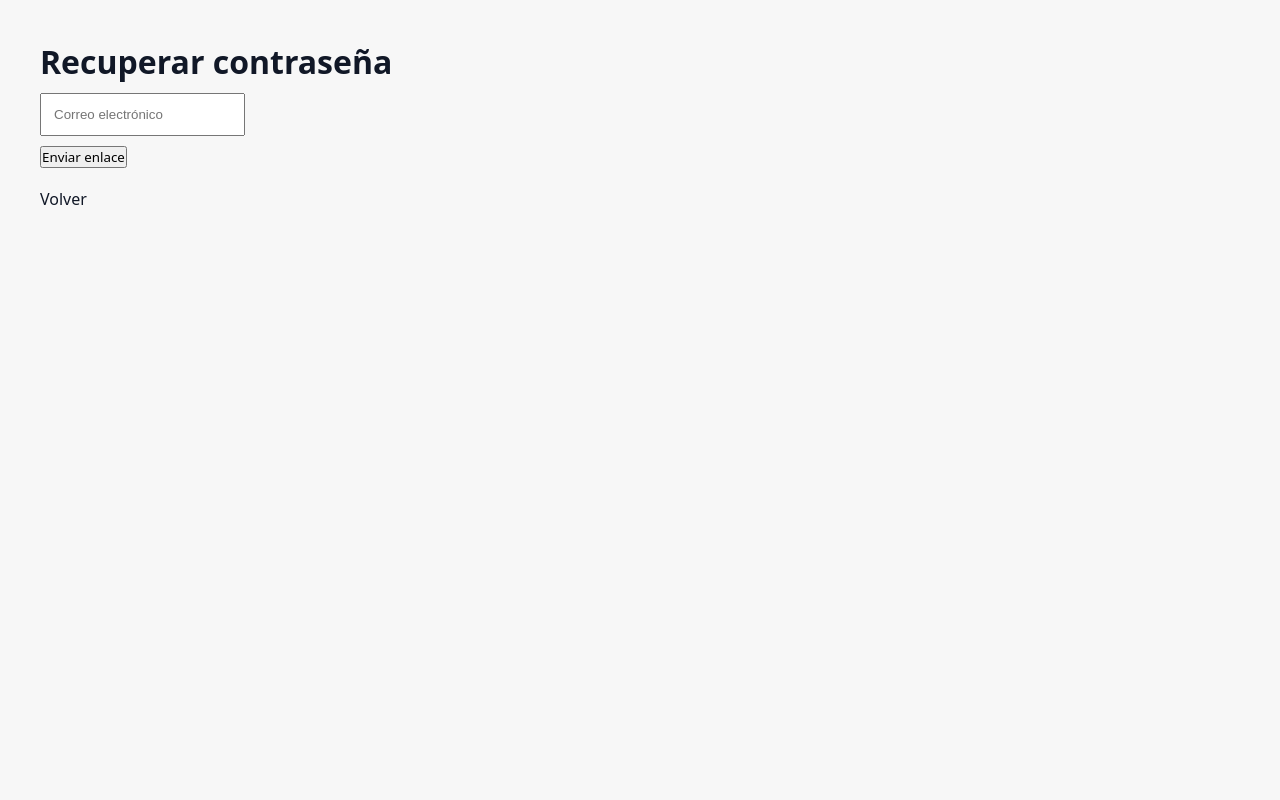
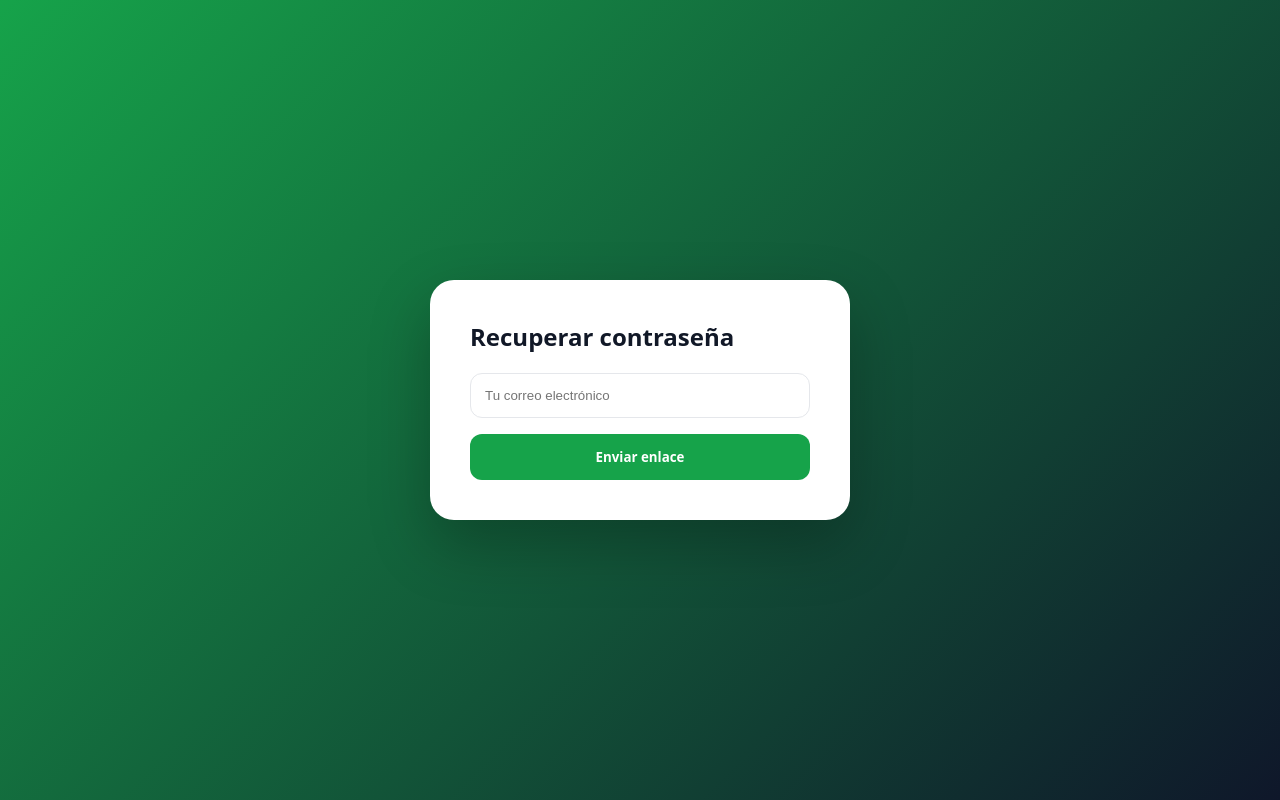
Before and after one commit to andcorguz21-web/golplay, a Next.js app: page /forgot-password in a window 1280 px wide. Built offline with nearby package versions, Linux system fonts and the light colour scheme; no server answers.

Commit message:
Auth fixes, password reset flow, UI improvements and business model updates

```diff
--- a/pages/forgot-password.tsx
+++ b/pages/forgot-password.tsx
@@ -1,51 +1,99 @@
 import { useState } from 'react'
 import { supabase } from '@/lib/supabase'
-import { useRouter } from 'next/router'
 
 export default function ForgotPassword() {
   const [email, setEmail] = useState('')
   const [sent, setSent] = useState(false)
-  const router = useRouter()
+  const [loading, setLoading] = useState(false)
 
-  const sendReset = async () => {
+  const sendReset = async (e: React.FormEvent) => {
+    e.preventDefault()
+    setLoading(true)
+
     const { error } = await supabase.auth.resetPasswordForEmail(email, {
-      redirectTo: 'https://golplay.app/reset-password',
+      redirectTo: `${window.location.origin}/reset-password`,
     })
 
+    setLoading(false)
+
     if (!error) setSent(true)
-    else alert(error.message)
   }
 
   return (
-    <main style={{ padding: 40 }}>
-      <h1>Recuperar contraseña</h1>
+    <main style={styles.page}>
+      <div style={styles.card}>
+        <h1 style={styles.title}>Recuperar contraseña</h1>
 
         {sent ? (
-        <p>Revisa tu correo para restablecer tu contraseña.</p>
+          <p style={styles.success}>
+            Te enviamos un enlace para restablecer tu contraseña.
+          </p>
         ) : (
-        <>
+          <form onSubmit={sendReset}>
             <input
-            placeholder="Correo electrónico"
+              type="email"
+              placeholder="Tu correo electrónico"
               value={email}
               onChange={(e) => setEmail(e.target.value)}
-            style={{ padding: 12, marginTop: 10 }}
+              required
+              style={styles.input}
             />
 
             <button
-            onClick={sendReset}
-            style={{ display: 'block', marginTop: 10 }}
+              type="submit"
+              disabled={loading}
+              style={styles.button}
             >
-            Enviar enlace
+              {loading ? 'Enviando…' : 'Enviar enlace'}
             </button>
-        </>
+          </form>
         )}
-
-      <p
-        style={{ marginTop: 20, cursor: 'pointer' }}
-        onClick={() => router.push('/login')}
-      >
-        Volver
-      </p>
+      </div>
     </main>
   )
 }
+
+const styles: any = {
+  page: {
+    minHeight: '100vh',
+    display: 'flex',
+    justifyContent: 'center',
+    alignItems: 'center',
+    background: 'linear-gradient(135deg, #16a34a, #0f172a)',
+    padding: 20,
+  },
+  card: {
+    background: 'white',
+    padding: 40,
+    borderRadius: 24,
+    width: '100%',
+    maxWidth: 420,
+    boxShadow: '0 25px 60px rgba(0,0,0,.25)',
+  },
+  title: {
+    fontSize: 24,
+    fontWeight: 700,
+    marginBottom: 20,
+  },
+  input: {
+    width: '100%',
+    padding: 14,
+    borderRadius: 12,
+    border: '1px solid #e5e7eb',
+    marginBottom: 16,
+  },
+  button: {
+    width: '100%',
+    padding: 14,
+    borderRadius: 12,
+    background: '#16a34a',
+    color: 'white',
+    border: 'none',
+    fontWeight: 600,
+    cursor: 'pointer',
+  },
+  success: {
+    color: '#16a34a',
+    fontWeight: 500,
+  },
+}
```
Also changed, not shown: pages/reset-password.tsx (+72 -14 lines). Lines whose indentation alone changed are shown as unchanged.
